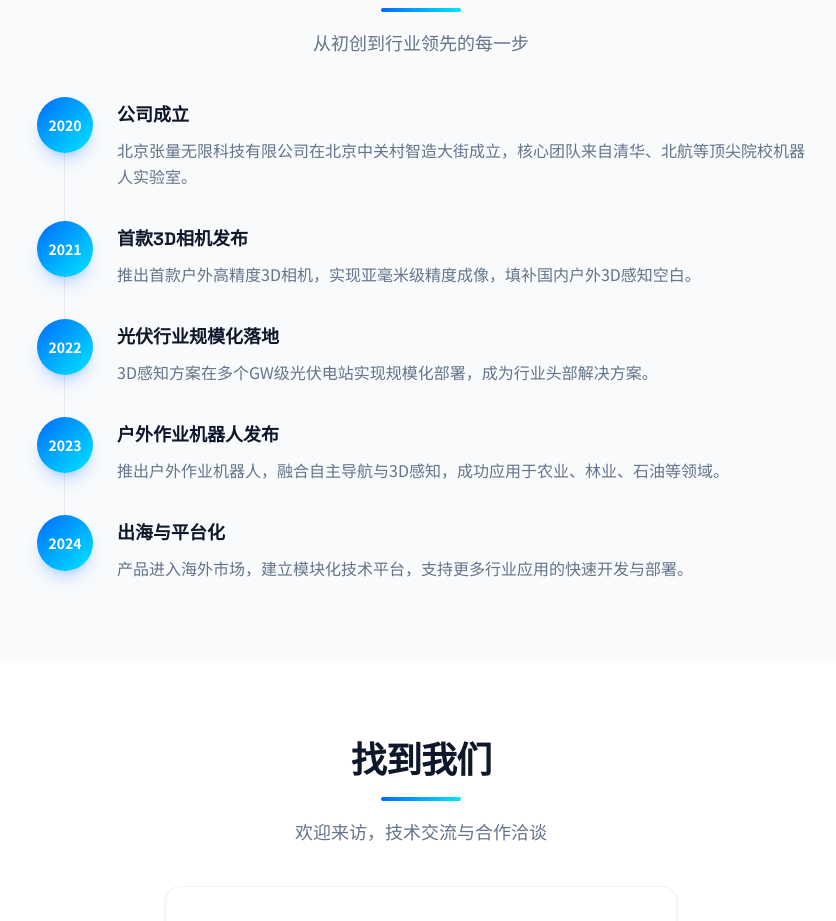
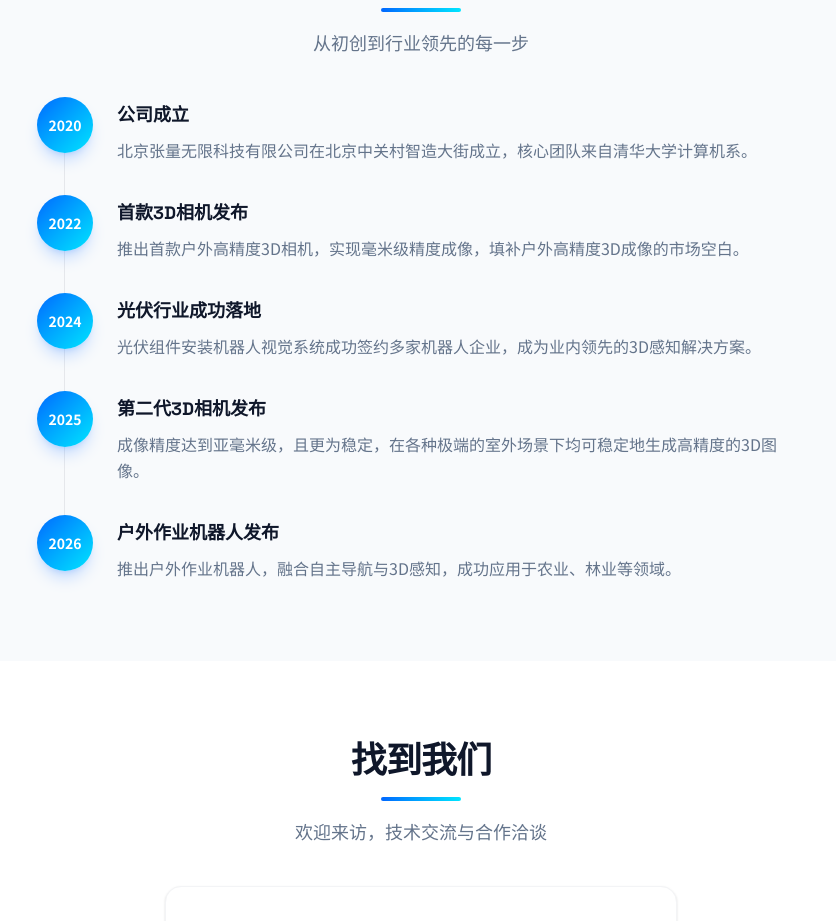
Before and after one commit to hbzy70720-jackey/tensorplus-website, a Next.js app: page /about in a window 1280 px wide. Shown: the part 960-1881 px from the top of the page, without its empty margins (219-1055 px from the left). Built offline with nearby package versions, Linux system fonts and the light colour scheme; no server answers; the database is empty.

Commit message:
feat: 关于我们页面更新 — 更新发展历程（公司/相机/光伏/第二代相机/机器人），删出海与平台化

```diff
--- a/app/about/page.tsx
+++ b/app/about/page.tsx
@@ -15,27 +15,27 @@
   {
     year: "2020",
     title: "公司成立",
-    desc: "北京张量无限科技有限公司在北京中关村智造大街成立，核心团队来自清华、北航等顶尖院校机器人实验室。",
-  },
-  {
-    year: "2021",
-    title: "首款3D相机发布",
-    desc: "推出首款户外高精度3D相机，实现亚毫米级精度成像，填补国内户外3D感知空白。",
+    desc: "北京张量无限科技有限公司在北京中关村智造大街成立，核心团队来自清华大学计算机系。",
   },
   {
     year: "2022",
-    title: "光伏行业规模化落地",
-    desc: "3D感知方案在多个GW级光伏电站实现规模化部署，成为行业头部解决方案。",
-  },
-  {
-    year: "2023",
-    title: "户外作业机器人发布",
-    desc: "推出户外作业机器人，融合自主导航与3D感知，成功应用于农业、林业、石油等领域。",
+    title: "首款3D相机发布",
+    desc: "推出首款户外高精度3D相机，实现毫米级精度成像，填补户外高精度3D成像的市场空白。",
   },
   {
     year: "2024",
-    title: "出海与平台化",
-    desc: "产品进入海外市场，建立模块化技术平台，支持更多行业应用的快速开发与部署。",
+    title: "光伏行业成功落地",
+    desc: "光伏组件安装机器人视觉系统成功签约多家机器人企业，成为业内领先的3D感知解决方案。",
+  },
+  {
+    year: "2025",
+    title: "第二代3D相机发布",
+    desc: "成像精度达到亚毫米级，且更为稳定，在各种极端的室外场景下均可稳定地生成高精度的3D图像。",
+  },
+  {
+    year: "2026",
+    title: "户外作业机器人发布",
+    desc: "推出户外作业机器人，融合自主导航与3D感知，成功应用于农业、林业等领域。",
   },
 ];
 
```
